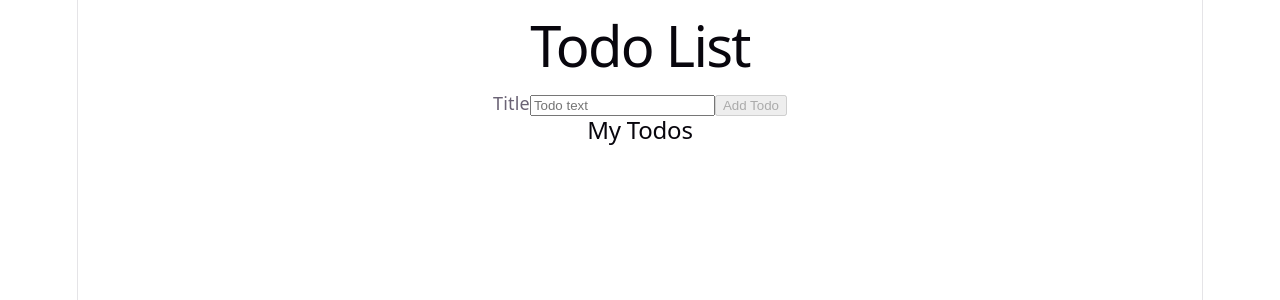
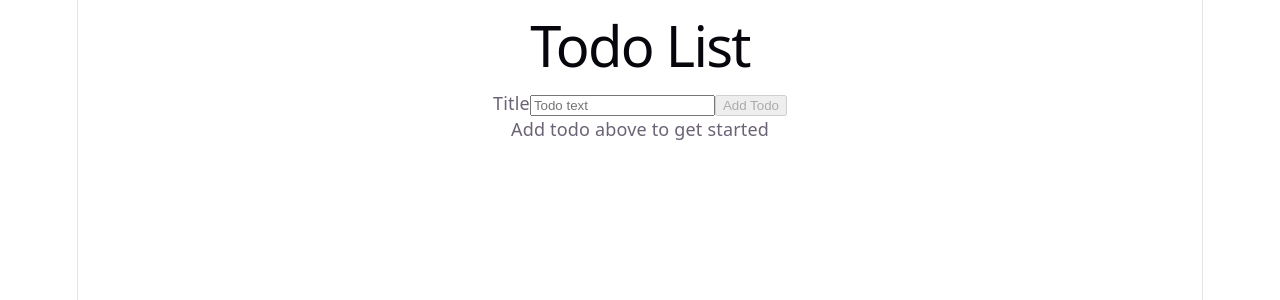
Before and after one commit to codingmaniac227/ctd-todo-list, a React (Vite) app: page / in a window 1280 px wide. Shown: the top 300 px of the page. Built offline with nearby package versions, Linux system fonts and the light colour scheme.

Commit message:
refactor(TodoList): todo list now served by a filtered list of non-completed todos

```diff
--- a/src/TodoList.jsx
+++ b/src/TodoList.jsx
@@ -1,13 +1,17 @@
 import TodoListItem from "./TodoListItem.jsx";
 
-function TodoList({todoList}) {
+function TodoList({todoList, onCompleteTodo}) {
 
-    return (
+    const filteredTodoList = todoList.filter(todo => todo.isCompleted === false)
+
+    return filteredTodoList.length === 0 ? (
+        <p>Add todo above to get started</p>
+        ) : (
             <>
                 <div>
                     <h2>My Todos</h2>
                     <ul>
-                    {todoList.map(todo => <TodoListItem key={todo.id} todo={todo}/>)}
+                        {filteredTodoList.map(todo => <TodoListItem key={todo.id} todo={todo} onCompleteTodo={onCompleteTodo}/>)}
                     </ul>
                 </div>
             </>
```
Lines whose indentation alone changed are shown as unchanged.
